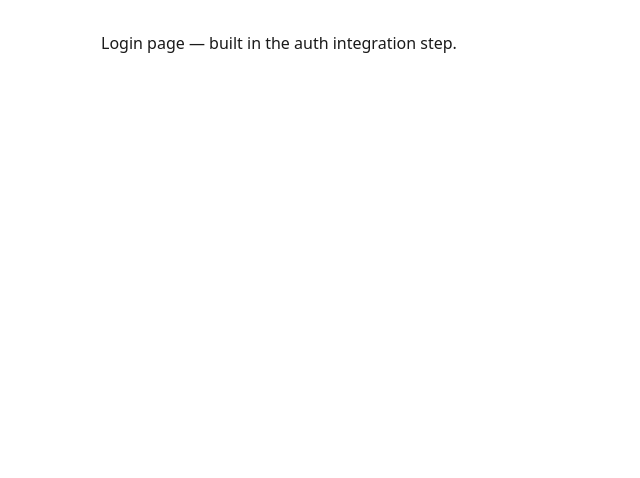
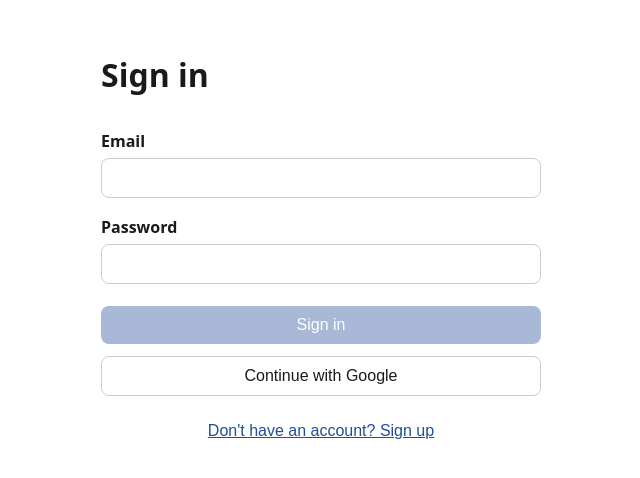
Before and after one commit to alexiseluzon/Onboarding-Demo, a React (Vite) app in the folder client/: page / in a window 1280 px wide. Shown: the top 478 px of the page, without its empty margins (319-959 px from the left). Built offline with nearby package versions, Linux system fonts and the light colour scheme; no server answers.

Commit message:
Firebase Auth UI — login/signup forms

```diff
--- a/client/src/App.css
+++ b/client/src/App.css
@@ -59,3 +59,48 @@ button:disabled {
   background: #a9b8d6;
   cursor: not-allowed;
 }
+
+form {
+  display: flex;
+  flex-direction: column;
+  gap: 6px;
+}
+
+label {
+  font-weight: 600;
+  margin-top: 12px;
+}
+
+input {
+  padding: 10px 12px;
+  border: 1px solid #ccc;
+  border-radius: 8px;
+  font-size: 16px;
+}
+
+.form-error {
+  color: #c0392b;
+  font-size: 14px;
+  margin: 4px 0 0;
+}
+
+form button[type="submit"] {
+  margin-top: 16px;
+}
+
+.google-btn {
+  width: 100%;
+  margin-top: 12px;
+  background: #fff;
+  color: var(--color-text);
+  border: 1px solid #ccc;
+}
+
+.link-btn {
+  display: block;
+  width: 100%;
+  margin-top: 16px;
+  background: none;
+  color: var(--color-primary);
+  text-decoration: underline;
+}
--- a/client/src/pages/LoginPage.jsx
+++ b/client/src/pages/LoginPage.jsx
@@ -1,3 +1,119 @@
+import { useState } from 'react';
+import { useNavigate } from 'react-router-dom';
+import { useAuth } from '../context/AuthContext.jsx';
+
 export default function LoginPage() {
-  return <div className="page">Login page — built in the auth integration step.</div>;
+  const { signInEmail, signUpEmail, signInGoogle } = useAuth();
+  const navigate = useNavigate();
+
+  const [mode, setMode] = useState('signin'); // 'signin' | 'signup'
+  const [email, setEmail] = useState('');
+  const [password, setPassword] = useState('');
+  const [error, setError] = useState('');
+  const [submitting, setSubmitting] = useState(false);
+
+  const isValid = email.trim().length > 3 && password.length >= 6;
+
+  async function handleSubmit(e) {
+    e.preventDefault();
+    if (!isValid || submitting) return;
+
+    setSubmitting(true);
+    setError('');
+    try {
+      if (mode === 'signin') {
+        await signInEmail(email, password);
+      } else {
+        await signUpEmail(email, password);
+      }
+      navigate('/quiz');
+    } catch (err) {
+      setError(mapAuthError(err.code));
+    } finally {
+      setSubmitting(false);
+    }
+  }
+
+  async function handleGoogle() {
+    setError('');
+    setSubmitting(true);
+    try {
+      await signInGoogle();
+      navigate('/quiz');
+    } catch (err) {
+      setError(mapAuthError(err.code));
+    } finally {
+      setSubmitting(false);
+    }
+  }
+
+  return (
+    <div className="page">
+      <h1>{mode === 'signin' ? 'Sign in' : 'Create your account'}</h1>
+
+      <form onSubmit={handleSubmit} noValidate>
+        <label htmlFor="email">Email</label>
+        <input
+          id="email"
+          type="email"
+          value={email}
+          onChange={(e) => setEmail(e.target.value)}
+          autoComplete="email"
+          required
+        />
+
+        <label htmlFor="password">Password</label>
+        <input
+          id="password"
+          type="password"
+          value={password}
+          onChange={(e) => setPassword(e.target.value)}
+          autoComplete={mode === 'signin' ? 'current-password' : 'new-password'}
+          minLength={6}
+          required
+        />
+
+        {error && <p role="alert" className="form-error">{error}</p>}
+
+        <button type="submit" disabled={!isValid || submitting} title={mode === 'signin' ? 'Sign in to your account' : 'Create your account'}>
+          {submitting ? 'Please wait…' : mode === 'signin' ? 'Sign in' : 'Sign up'}
+        </button>
+      </form>
+
+      <button
+        type="button"
+        onClick={handleGoogle}
+        disabled={submitting}
+        className="google-btn"
+        title="Continue with your Google account"
+      >
+        Continue with Google
+      </button>
+
+      <button
+        type="button"
+        className="link-btn"
+        onClick={() => setMode(mode === 'signin' ? 'signup' : 'signin')}
+      >
+        {mode === 'signin' ? "Don't have an account? Sign up" : 'Already have an account? Sign in'}
+      </button>
+    </div>
+  );
 }
+
+export function mapAuthError(code) {
+  switch (code) {
+    case 'auth/invalid-credential':
+    case 'auth/wrong-password':
+    case 'auth/user-not-found':
+      return 'Incorrect email or password.';
+    case 'auth/email-already-in-use':
+      return 'An account with this email already exists.';
+    case 'auth/weak-password':
+      return 'Password must be at least 6 characters.';
+    case 'auth/popup-closed-by-user':
+      return 'Google sign-in was cancelled.';
+    default:
+      return 'Something went wrong. Please try again.';
+  }
+}
```
Also changed, not shown: client/playwright.config.ts (added, +13 -0 lines), 2 other files (tests, documents, lock files or other folders).
